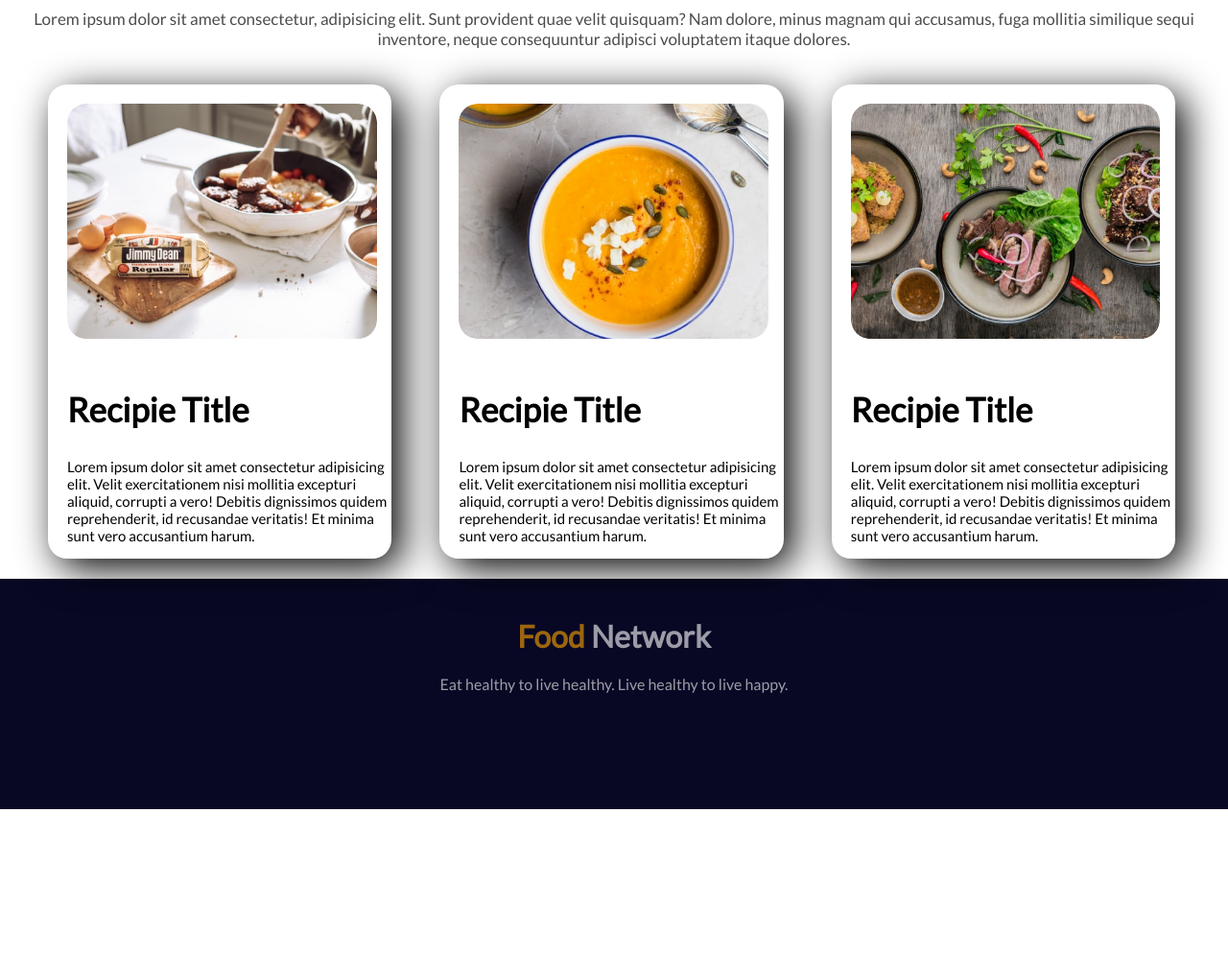
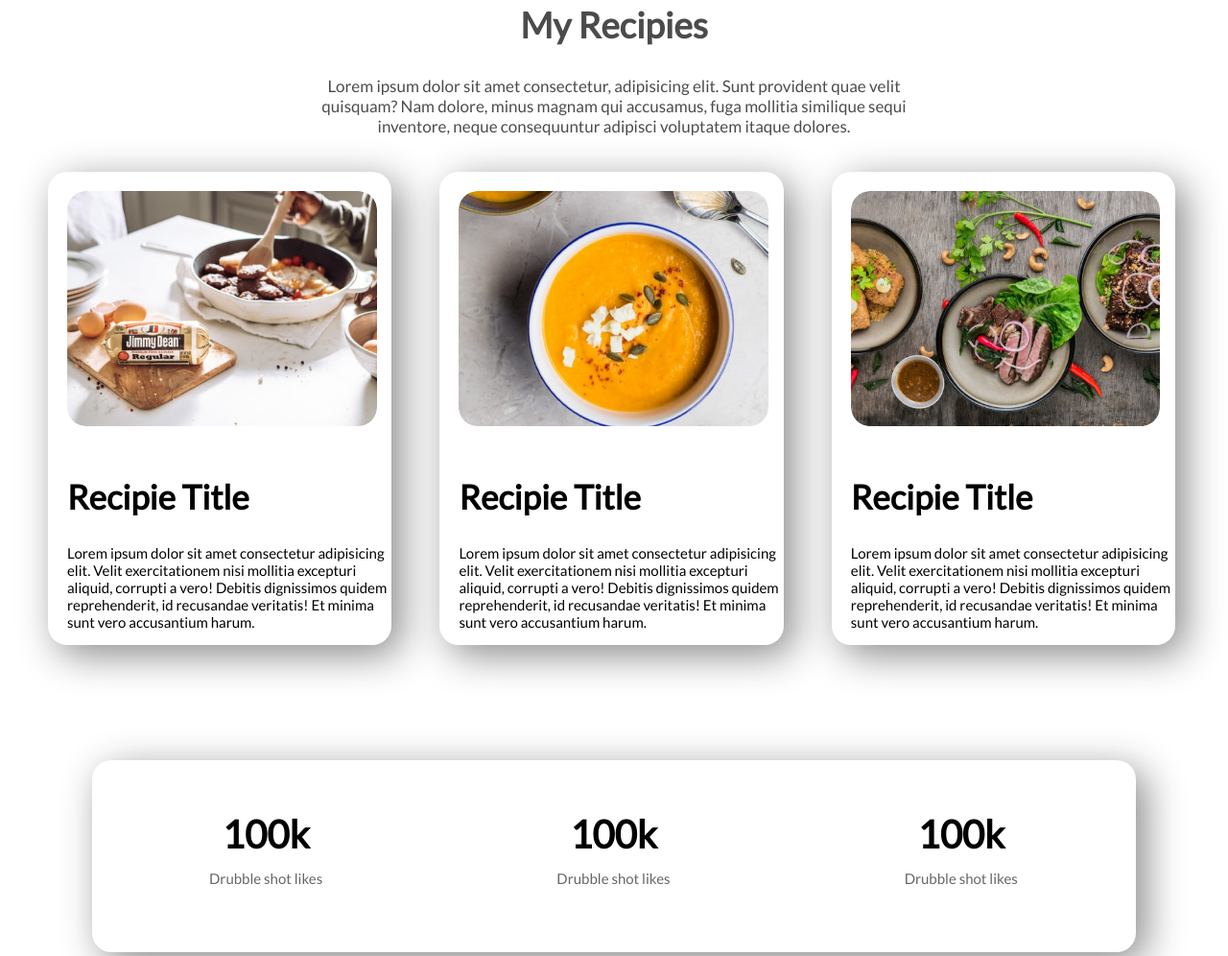
Before and after one commit to kamrul-hasan01/Food-network, a plain HTML site: page index.html in a window 1280 px wide. Shown: the part 1398-2394 px from the top of the page at 96% size. Before the commit the page ends 2241 px from the top, so only its background shows below. Drawn offline with Linux system fonts and the light colour scheme.

Commit message:
add info

```diff
--- a/index.html
+++ b/index.html
@@ -47,7 +47,7 @@
     </section>
 
     <section id="recipie">
-        <div id="recipie-p">
+        <div id="reci-p">
             <h1>My Recipies</h1>
             <p>Lorem ipsum dolor sit amet consectetur, adipisicing elit. Sunt provident quae velit quisquam? Nam dolore,
                 minus magnam qui accusamus, fuga mollitia similique sequi inventore, neque consequuntur adipisci
@@ -83,7 +83,20 @@
         </div>
     </section>
 
-
+    <section id="info">
+        <Div class="info-dtails">
+            <h1>100k</h1>
+            <p>Drubble shot likes</p>
+        </Div>
+        <Div class="info-dtails">
+            <h1>100k</h1>
+            <p>Drubble shot likes</p>
+        </Div>
+        <Div class="info-dtails">
+            <h1>100k</h1>
+            <p>Drubble shot likes</p>
+        </Div>
+    </section>
 
     <footer>
         <h1><span style="color: orange;">Food</span>
--- a/style.css
+++ b/style.css
@@ -81,16 +81,24 @@ body{
     width: 100%;
     /* border: 10px solid blue; */
     background-color: rgb(255, 255, 255);
+    /* background-color: black; */
+    /* margin-top: 50px; */
 
 }
-#recipie-p h1{
+#reci-p{
     text-align: center;
+    width: 50%;
+    margin: 0 auto 0 auto;
+}
+#reci-p h1{
+    /* text-align: center; */
     font-size: 37px;
     opacity: 0.7;
+    margin-top: 100px;
 
 }
-#recipie-p p{
-    text-align: center;
+#reci-p p{
+    /* text-align: center; */
     font-size: 17px;
     opacity: 0.7;
 }
@@ -99,9 +107,10 @@ body{
     margin-left: 50px;
     height: auto;
     background-color: rgb(255, 255, 255);
-    box-shadow: 10px 10px 40px rgb(0, 0, 0);
+    box-shadow: 10px 10px 40px rgb(139, 137, 137);
     border-radius: 20px;
     margin-top: 20px;
+    margin-bottom: 80px;
 
 }
 .box-img{
@@ -120,9 +129,40 @@ body{
 .recipie-p{
     margin-left: 20px;
     font-size: 15px;
+    /* height: 400px; */
+    /* background-color: black; */
     /* font-weight: ;? */
 }
+#info{
+    background-color: rgb(255, 255, 255);
+    /* color: blanchedalmond; */
+    /* position: center; */
+    width: 85%;
+    height: 200px;
+    margin: 0 auto 0 auto;
+    display: flex;
+    background-color: rgb(255, 255, 255);
+    box-shadow: 10px 10px 40px rgb(139, 137, 137);
+    border-radius: 20px;
+    margin-top: 40px;
+    margin-bottom: 50px;
 
+}
+.info-dtails{
+    width: 33.3%;
+    text-align: center;
+    margin-top: 20px;
+}
+.info-dtails h1{
+    font-size: 40px;
+    font-weight: 600;
+
+}
+.info-dtails p{
+    font-size: 15px;
+    margin-top: -20px;
+    opacity: 0.6;
+}
 footer{
     height: 240px;
     background-color: rgb(8, 8, 37);
```
